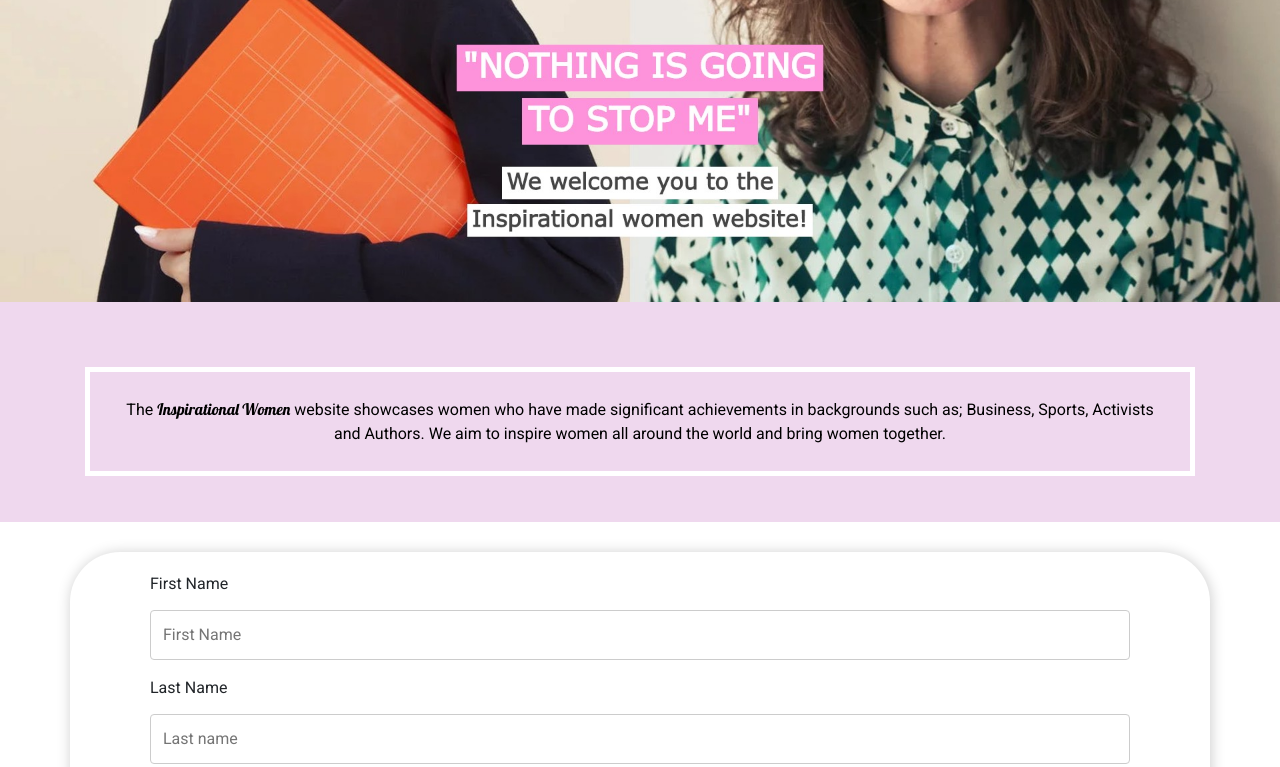
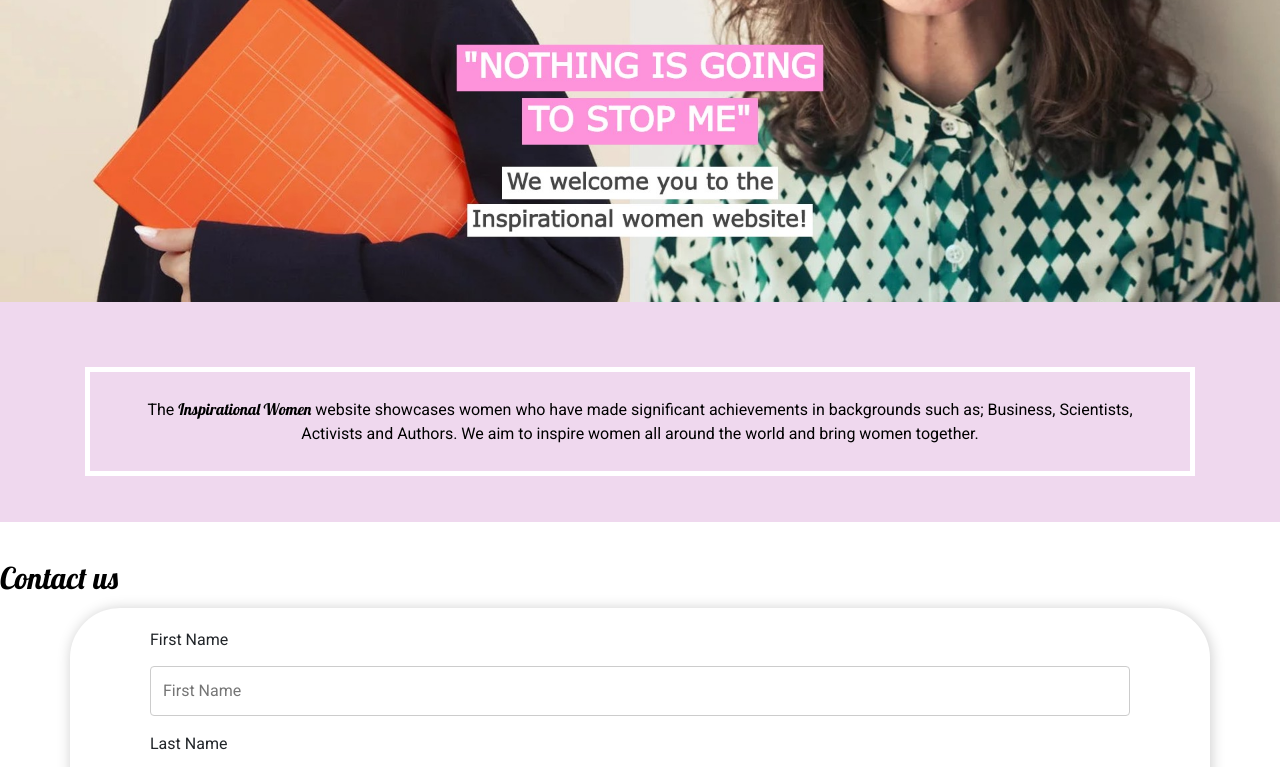
Before and after one commit to zahra-123/website_zahra-123, a plain HTML site: page index.html in a window 1280 px wide. Shown: the part 407-1174 px from the top of the page. Drawn offline with nearby package versions, Linux system fonts and the light colour scheme.

Commit message:
word change
intro text word change

```diff
--- a/index.html
+++ b/index.html
@@ -57,11 +57,12 @@
    <!-- Intro text section -->
    <section id="intro">
      <div class="container">
-       <p class="intro-text">The <span class="brand-title">Inspirational Women</span> website showcases women who have made significant achievements in backgrounds such as; Business, Sports, Activists and Authors. We aim to inspire women all around the world and bring women together.<p>
+       <p class="intro-text">The <span class="brand-title">Inspirational Women</span> website showcases women who have made significant achievements in backgrounds such as; Business, Scientists, Activists and Authors. We aim to inspire women all around the world and bring women together.<p>
        </div>
      </section>
     <!-- intro section end -->
 
+     <h1><span class="brand-title">Contact us</span></h1>
      <div class="container contact-form">
        <form action="action_page.php">
          <label for="fname">First Name</label>
```
